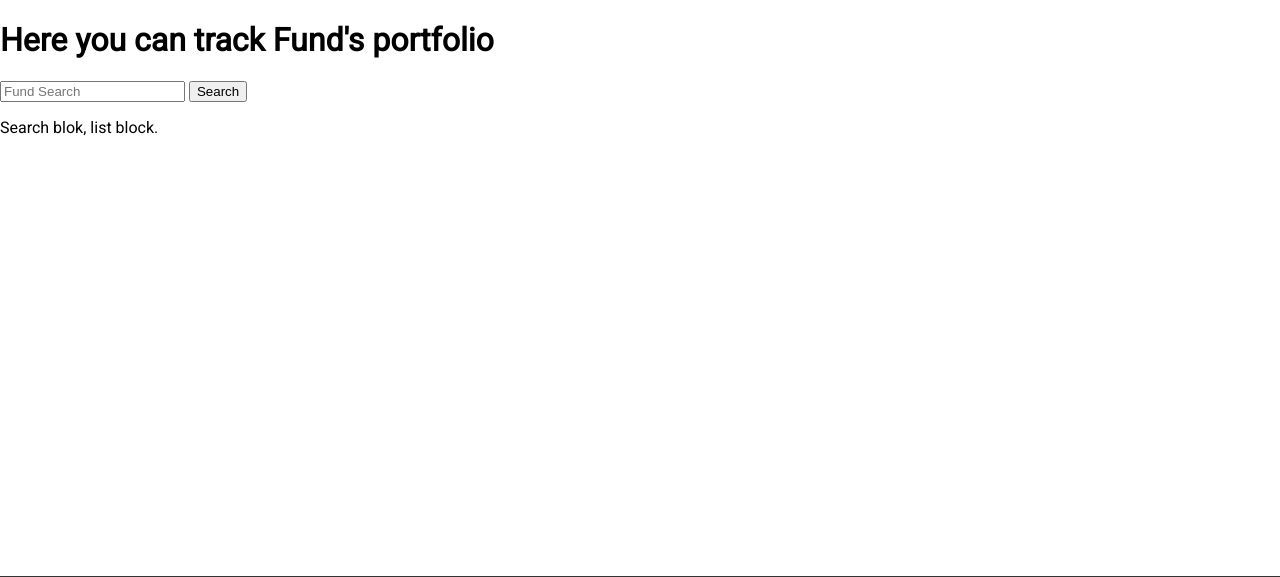
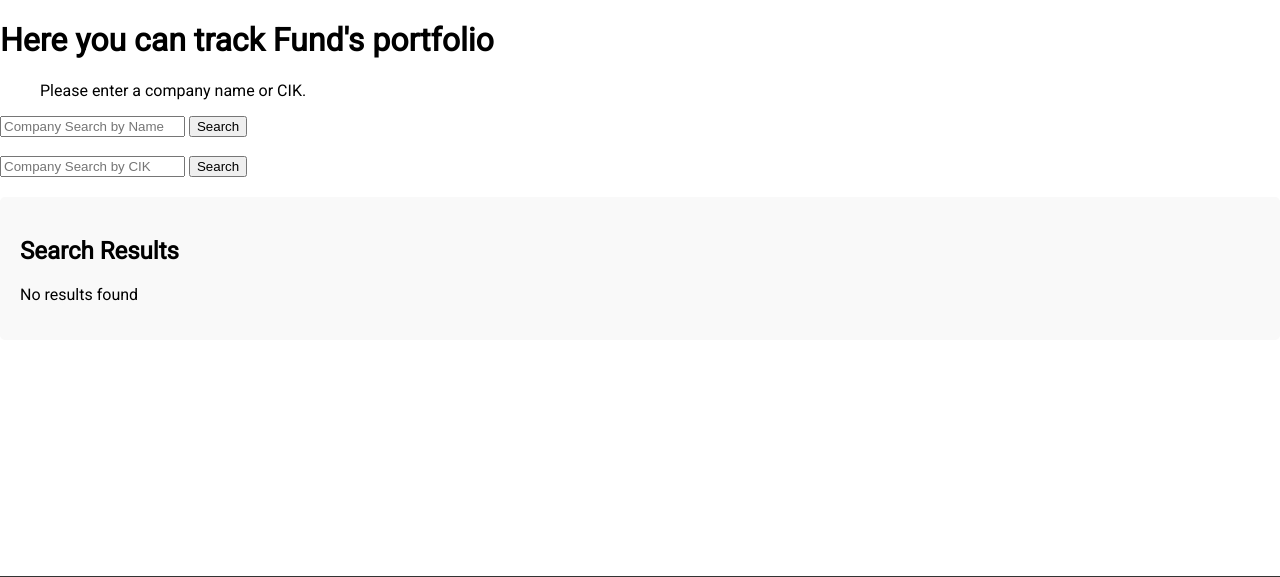
Before and after one commit to martynasfreitakas/FinalFinance_flask_project, a Flask app: page /fund_search in a window 1280 px wide. Shown: the part 153-730 px from the top of the page. Run offline with Flask 3, Linux system fonts and the light colour scheme.

Commit message:
Implemented Company search in Flask api

```diff
--- a/routes.py
+++ b/routes.py
@@ -1,8 +1,8 @@
 from datetime import datetime
 from database import db
-from flask import render_template, flash, redirect, url_for, session
+from flask import render_template, flash, redirect, url_for, session, request
 from forms import SignUpForm, LoginForm
-from models import User
+from models import User, CompanyData
 from werkzeug.security import check_password_hash, generate_password_hash
 
 
@@ -63,6 +63,16 @@ def my_routes(app):
         flash('You have been logged out.')
         return redirect(url_for('home'))
 
-    @app.route('/fund_search')
+    @app.route('/fund_search', methods=['GET'])
     def fund_search():
-        return render_template('portfolio_tracker.html', year=datetime.now().year)
+        query = request.args.get('query', default='', type=str)
+        if not query:
+            flash('Please enter a company name or CIK.')
+            return render_template('portfolio_tracker.html', year=datetime.now().year)
+        with app.app_context():
+            if query.isdigit():
+                companies = CompanyData.query.filter(CompanyData.cik.like(f'%{query}%')).all()
+            else:
+                companies = CompanyData.query.filter(CompanyData.company_name.like(f'%{query}%')).all()
+            results = [(company.company_name, company.cik) for company in companies]
+            return render_template('portfolio_tracker.html', results=results, year=datetime.now().year)
--- a/static/styles.css
+++ b/static/styles.css
@@ -27,7 +27,7 @@ header {
 /* Navigation Bar */
 nav {
     display: flex;
-    justify-content: space-between; /* This will distribute the space evenly between the three sections */
+    justify-content: space-between;
     background-color: #ffffff;
     color: #fff;
     padding: 20px;
@@ -39,12 +39,12 @@ nav {
 
 .nav-logo, .nav-main, .nav-user {
     display: flex;
-    align-items: center; /* This will vertically center the items within each section */
+    align-items: center;
 }
 
 #nav-logo {
-    height: 50px; /* Adjust as needed */
-    width: 50px; /* Adjust as needed */
+    height: 50px;
+    width: 50px;
 }
 
 nav a {
@@ -54,7 +54,7 @@ nav a {
 }
 
 nav ul li a:hover {
-    color: #666; /* This changes the link color to a lighter shade when hovered */
+    color: #666;
 }
 
 /* Footer */
@@ -75,9 +75,9 @@ ul {
 nav ul {
     list-style-type: none;
     padding: 0;
-    display: flex; /* This makes the list items display in a row */
-    flex-direction: row; /* This ensures the direction is a row */
-    justify-content: center; /* This centers the list items */
+    display: flex;
+    flex-direction: row;
+    justify-content: center;
 }
 
 nav ul li a {
@@ -107,6 +107,13 @@ nav ul li a:hover::after {
     left: calc(50% - 5px);
     width: 10px;
     height: 10px;
-    bottom: -15px; /* This lowers the dot by 10px */
+    bottom: -15px;
     background-color: #ff671d;
 }
+
+.company-search-results-block {
+    background-color: #f9f9f9;
+    padding: 20px;
+    margin-top: 20px;
+    border-radius: 5px;
+}
--- a/templates/portfolio_tracker.html
+++ b/templates/portfolio_tracker.html
@@ -2,9 +2,39 @@
 
 {% block content %}
   <h1>Here you can track Fund's portfolio</h1>
-  <form action="{{ url_for('fund_search') }}" method="get">
-    <input type="text" name="query" placeholder="Fund Search">
-    <input type="submit" value="Search">
-  </form>
-  <p>Search blok, list block.</p>
+    {% set flask_messages = get_flashed_messages() %}
+    {% if flask_messages %}
+    <ul>
+        {% for message in flask_messages %}
+        <li>{{ message }}</li>
+        {% endfor %}
+    </ul>
+    {% endif %}
+    <div>
+    <form action="{{ url_for('fund_search') }}" method="get">
+      <input type="text" name="query" placeholder="Company Search by Name">
+      <input type="submit" value="Search">
+    </form>
+    </div>
+    <br>
+    <div>
+    <form action="{{ url_for('fund_search') }}" method="get">
+      <input type="text" name="query" placeholder="Company Search by CIK">
+      <input type="submit" value="Search">
+    </form>
+    </div>
+
+    <div class="company-search-results-block">
+      <h2>Search Results</h2>
+        {% if results %}
+      <ul>
+        {% for company_name, cik in results %}
+          <li>{{ company_name }}: {{ cik }}</li>
+        {% endfor %}
+      </ul>
+    {% else %}
+      <p>No results found</p>
+    {% endif %}
+  </div>
+
 {% endblock %}
```
Also changed, not shown: utils.py (+1 -12 lines).
